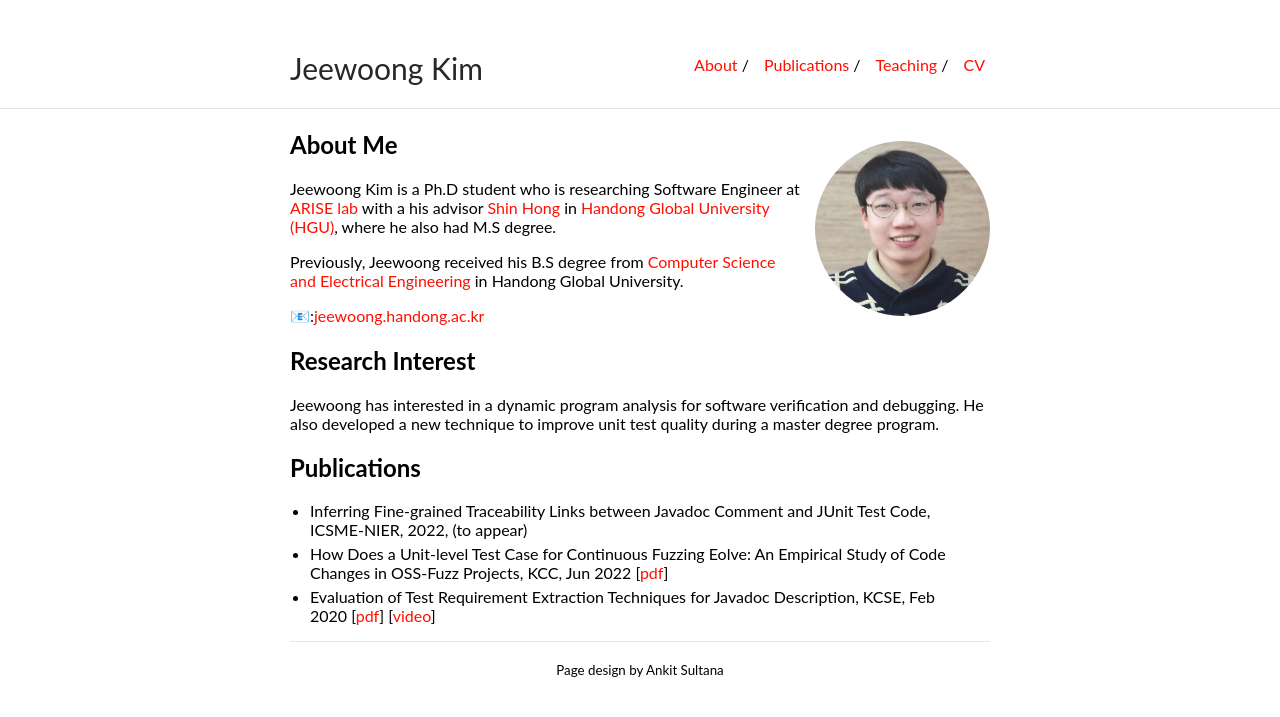
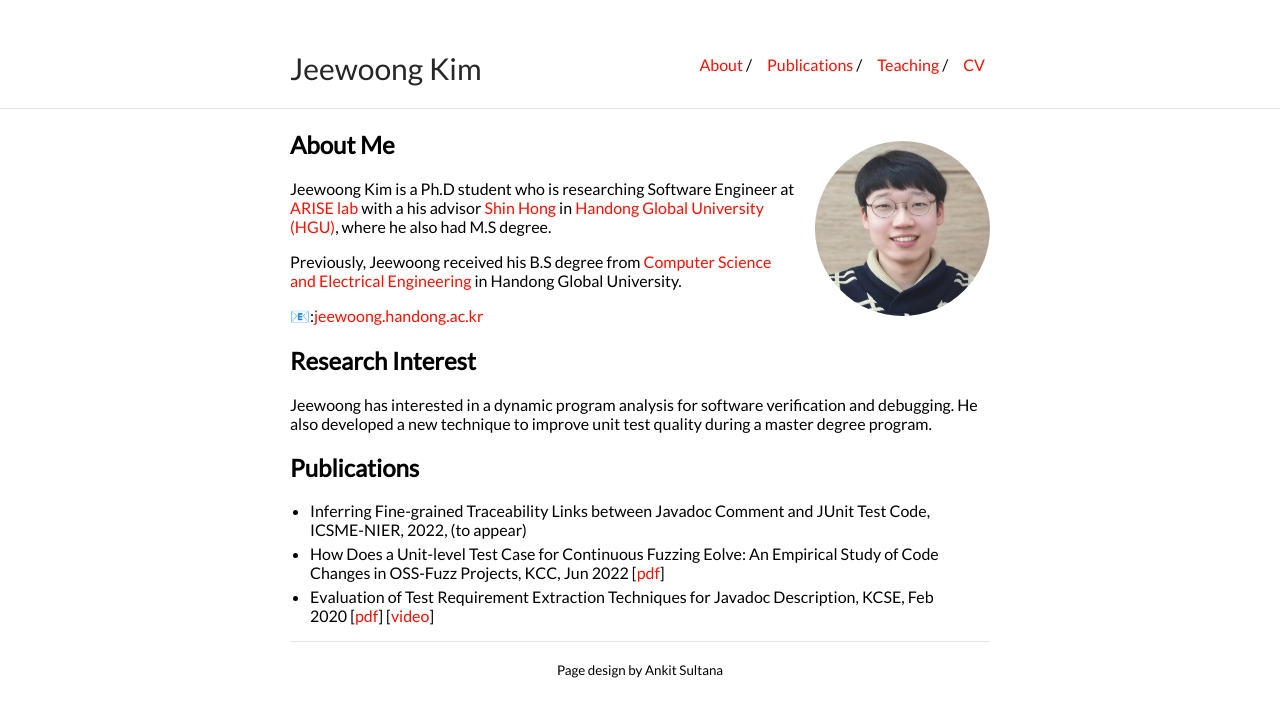
Before and after one commit to JeewoongKim/jeewoongkim.github.io, a Jekyll site: the page built from index.md, in a window 1280 px wide. Shown: the top 717 px of the page. Built offline with Jekyll 4.4.1, drawn with Linux system fonts in a browser that asks for light colours; our own code applies the rules of GitHub Pages for plain Markdown files.

Commit message:
change font

```diff
--- a/_layouts/default.html
+++ b/_layouts/default.html
@@ -16,7 +16,9 @@
         {% assign url = site.url | append: site.baseurl | append: page.url %}
     {% endif %}
     <meta name="description" content="{{ desc }}">
-    <link href='https://fonts.googleapis.com/css?family=Inconsolata:400,700' rel='stylesheet' type='text/css'>
+	<link rel="preconnect" href="https://fonts.googleapis.com">
+	<link rel="preconnect" href="https://fonts.gstatic.com" crossorigin>
+	<link href="https://fonts.googleapis.com/css2?family=Lato&display=swap" rel="stylesheet">
     <link rel="alternate" type="application/rss+xml" title="{{ site.title }} RSS" href="/feed.xml" />
     <link rel="stylesheet" href="{{ site.baseurl }}/css/main.css">
     {% if site.favicon %}
```
